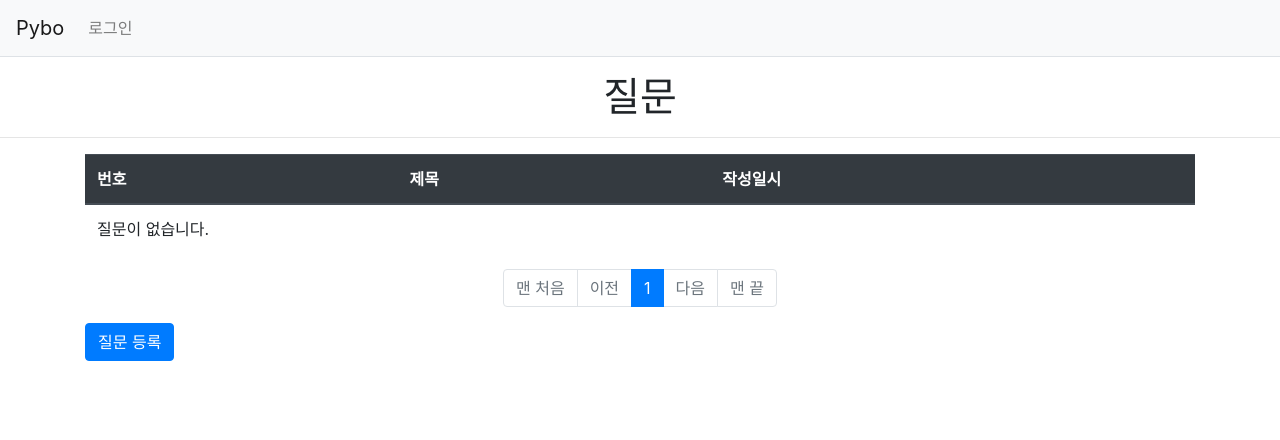
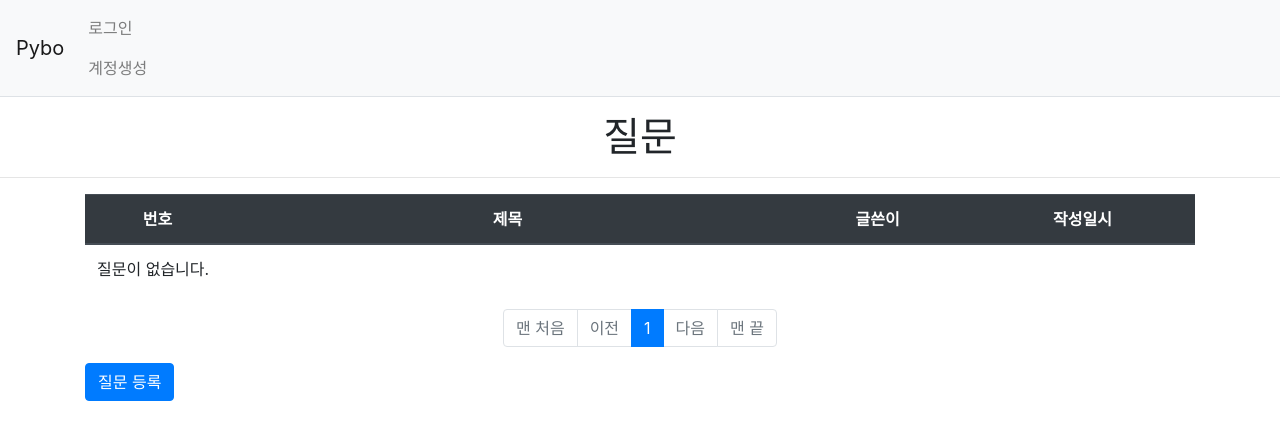
Before and after one commit to Hoon9901/django-study, a Django app: page / in a window 1280 px wide. Shown: the top 440 px of the page. Run offline with Django 3.2, Linux system fonts and the light colour scheme; data that the repository does not hold is empty; some libraries are stand-ins or nearby versions.

Commit message:
DB author추가, 표시

```diff
--- a/pybo/models.py
+++ b/pybo/models.py
@@ -1,8 +1,10 @@
 from django.db import models
+from django.contrib.auth.models import User # username, password
 
 # Create your models here.
 # 질문 모델
 class Question(models.Model):
+    author = models.ForeignKey(User, on_delete=models.CASCADE) # ondelete -> 계정 삭제 시 다 삭제
     subject = models.CharField(max_length=200)  # 질문 제목
     content = models.TextField()                # 질문 내용
     create_date = models.DateTimeField()        # 작성 일시
@@ -16,6 +18,7 @@ class Question(models.Model):
 class Answer(models.Model):
     # ForeignKey -> 다른 모델과의 연결
     # on_delete = models.CASCADE 답변에 연결된 질문 삭제시 답변도 함께 삭제
+    author = models.ForeignKey(User, on_delete=models.CASCADE)
     question = models.ForeignKey(Question, on_delete=models.CASCADE)    # 질문
     content = models.TextField()        # 답변 내용
     create_date = models.DateTimeField()        # 작성 일시
--- a/pybo/views.py
+++ b/pybo/views.py
@@ -5,6 +5,7 @@ from django.utils import timezone
 from django.core.paginator import Paginator
 from .models import Question, Answer
 from .forms import AnswerForm, QuestionForm
+from django.contrib.auth.decorators import login_required
 
 # Create your views here.
 def index(request):
@@ -28,13 +29,16 @@ def detail(request, question_id):
     context = {'question' : question}
     return render(request, 'pybo/question_detail.html', context)
 
+@login_required(login_url='common:login')
 def answer_create(request, question_id) :
+    # 답변 등록
     question = get_object_or_404(Question, pk=question_id)
 
     if request.method == 'POST':
         form = AnswerForm(request.POST)
         if form.is_valid() :
             answer = form.save(commit=False)
+            answer.author = request.user # 로그인한 계정(user)
             answer.create_date = timezone.now()
             answer.question = question
             answer.save()
@@ -44,12 +48,15 @@ def answer_create(request, question_id) :
     context = {'question' : question, 'form' : form}
     return render(request, 'pybo/question_detail.html', context)
 
+@login_required(login_url='common:login')
 def question_create(request) :
+    # 질문 등록
     if request.method == 'POST':    # 질문 저장
         form = QuestionForm(request.POST)
         if form.is_valid():
             # 폼이 작성되있으면 작성된걸로 DB 저장
             question = form.save(commit=False)  # commit ->False (임시저장) why -> creaet_date 작성안되어있어서 오류 발생
+            question.author = request.user
             question.create_date = timezone.now()
             question.save()
             return redirect('pybo:index')   # 질문 화면으로 이동
--- a/templates/common/login.html
+++ b/templates/common/login.html
@@ -13,6 +13,8 @@
     <!-- 로그인 폼 -->
     <form method="post" class="post-form" action="{% url 'common:login' %}">
         {% csrf_token %}
+        <!-- next 파라미터 활용 -->
+        <input type = "hidden" name = "next" value = "{{ next}}"}/> <!-- 로그인 성공후 이동되는 URL -->
         {% include "form_errors.html" %}
         <div class="form-group">
             <label for="username">사용자ID</label>
--- a/templates/navbar.html
+++ b/templates/navbar.html
@@ -12,6 +12,7 @@
                 <a class="nav-link" href="{% url 'common:logout' %}">{{ user.username}} (로그아웃)</a>
                 {% else %}
                 <a class="nav-link" href="{% url 'common:login' %}">로그인</a>
+                <a class="nav-link" href="{% url 'common:signup' %}">계정생성</a>
                 {% endif %}
             </li>
             <li>
--- a/templates/pybo/question_list.html
+++ b/templates/pybo/question_list.html
@@ -9,28 +9,31 @@
 <div class="container my-3">
     <table class="table">
         <thead>
-            <tr class="thead-dark">
+            <tr class="text-center thead-dark">
                 <th>번호</th>
-                <th>제목</th>
+                <th style="width:50%">제목</th>
+                <th>글쓴이</th>
                 <th>작성일시</th>
             </tr>
         </thead>
         <tbody>
             {% if question_list %}
             {% for question in question_list %}
-            <tr>
+            <tr class = "text-center">
                 <!-- 일련번호 전체 게시물 개수 - 시작인덱스 - 현재인덱스 + 1 -->
                 <td>
                     {{ question_list.paginator.count|sub:question_list.start_index|sub:forloop.counter0|add:1}}
                 </td>
                 <!-- 제목 -->
-                <td>
+                <td class = "text-left">
                     <a href="{% url 'pybo:detail' question.id %}">{{ question.subject }}</a>
                     <!-- 답변 개수 -->
                     {% if question.answer_set.count > 0 %}
                         <span class = "text-danger small ml-2">{{ question.answer_set.count }}</span>
                     {% endif %}
                 </td>
+                <!-- 글쓴이 -->
+                <td>{{question.author.username}}</td>
                 <!-- 작성일시 -->
                 <td>{{ question.create_date}}</td>
             </tr>
```
Also changed, not shown: templates/pybo/question_detail.html (+10 -4 lines), pybo/migrations/0002_question_author.py (added), pybo/migrations/0003_answer_author.py (added).
